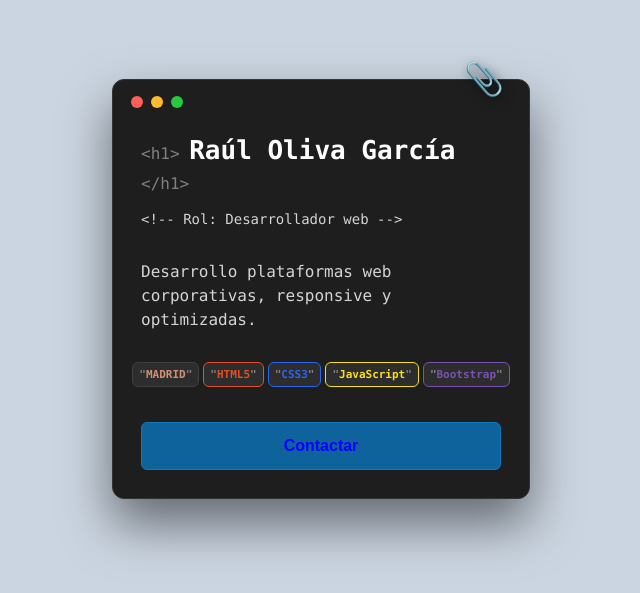
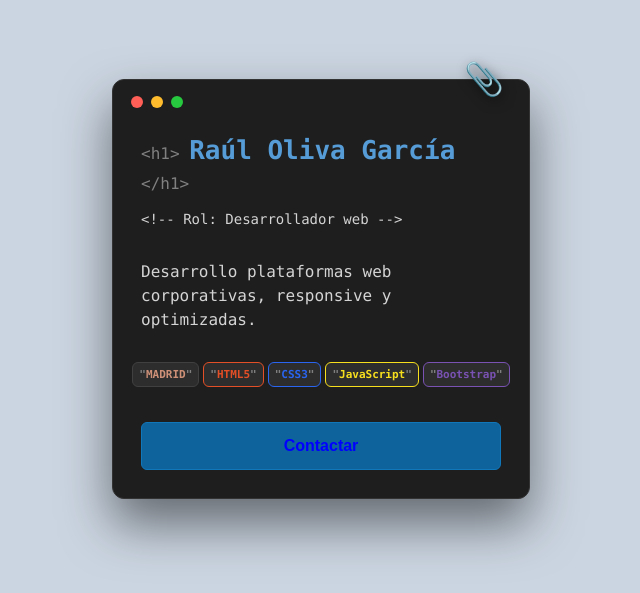
Before and after one commit to raulo9/RespositorioP-ginaPerfil, a plain HTML site: page Tarjeta_Perfil_Raúl_Oliva/index.html in a window 1280 px wide. Shown: the part 111-704 px from the top of the page, without its empty margins (319-959 px from the left). Drawn offline with Linux system fonts and the light colour scheme.

Commit message:
Update estilos.css

```diff
--- a/Tarjeta_Perfil_Raúl_Oliva/estilos.css
+++ b/Tarjeta_Perfil_Raúl_Oliva/estilos.css
@@ -39,7 +39,7 @@ Le mantengo las medidas pero le doy un poco más de padding arriba para dibujar
 
 /* El h1 en azul, pero usando el tono exacto de las etiquetas del editor de código para que sea más realista. */
 .tarjeta h1 {
-    color:white;
+    color: #569cd6;
     margin-top: 10px;
     margin-bottom: 5px;
     font-size: 26px;
```
